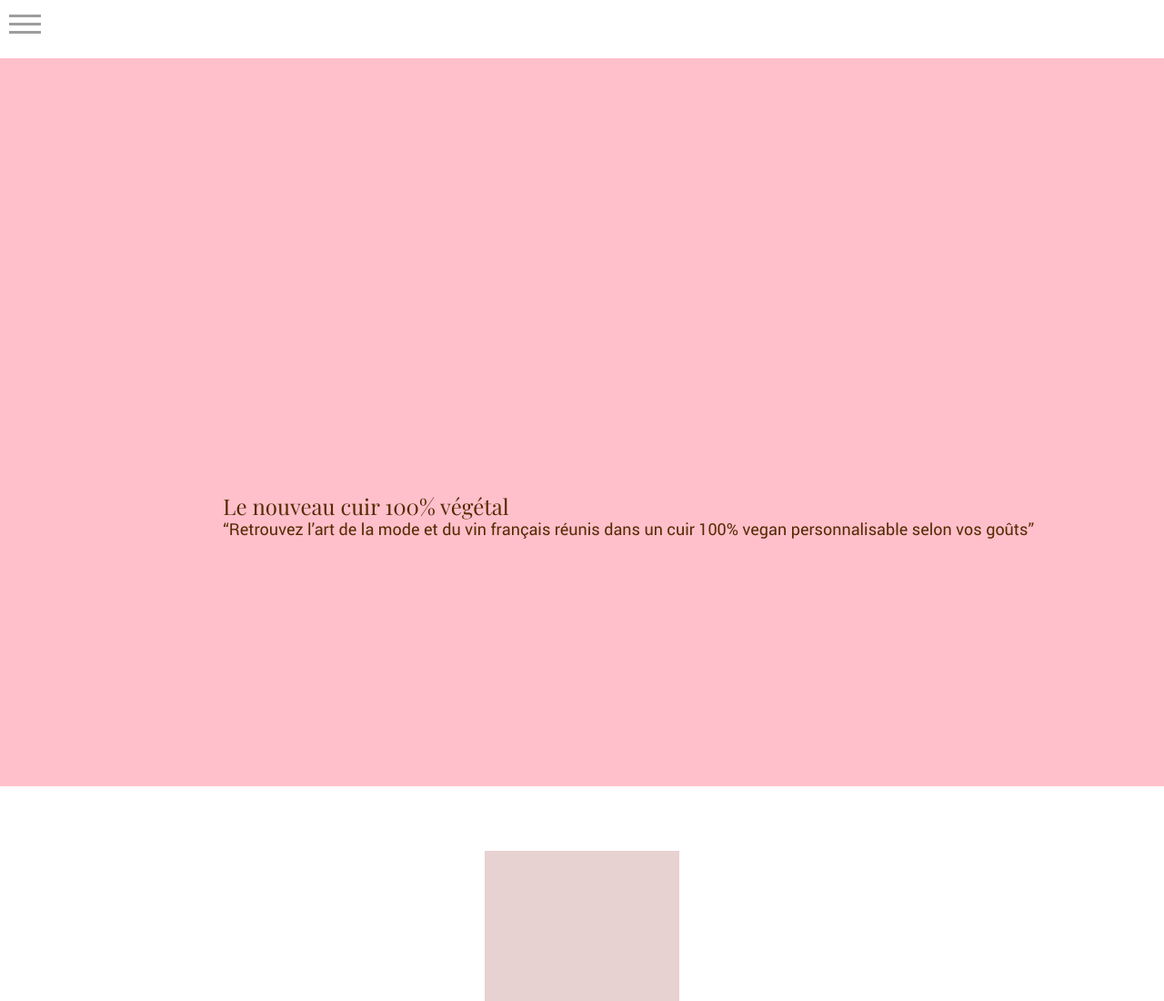
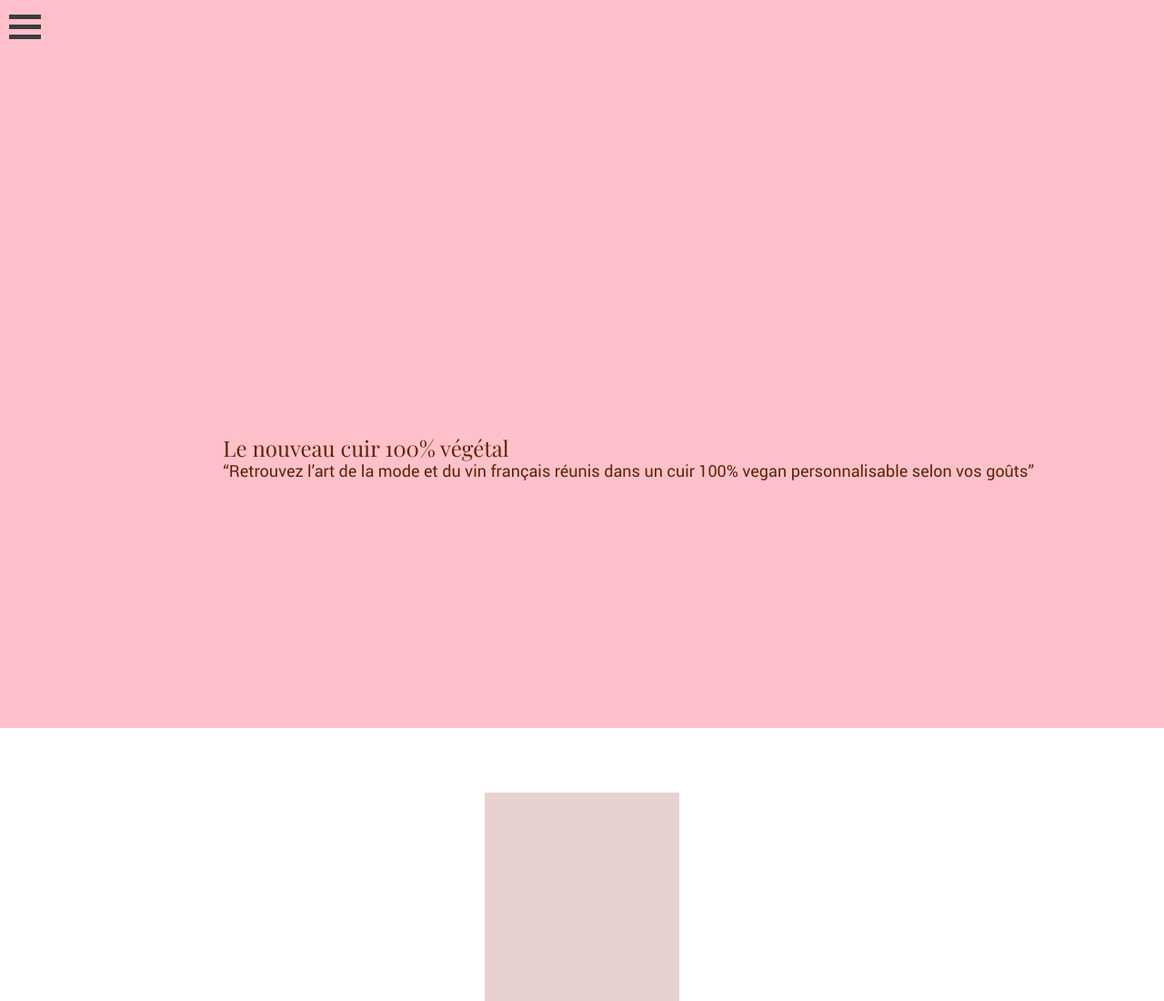
Before and after one commit to SP-Sumampow/ProjetFinDeSemestre-groupe5-WebP2022, a website built with Parcel: page src/index.html in a window 1280 px wide. Shown: the top 1100 px of the page at 91% size. Built offline with nearby package versions, Linux system fonts and the light colour scheme.

Commit message:
fixed header

```diff
--- a/src/scss/layouts/_header.scss
+++ b/src/scss/layouts/_header.scss
@@ -1,9 +1,10 @@
 
 .header {
-    position: sticky;
+    position: fixed;
+    top: 0;
+    left: 0;
     @include flexbox;
     background-color: $white;
-    opacity: 0.5;
     height: 8vh;
 
 
@@ -82,7 +83,7 @@
 
 .bar {
     width: 35px;
-    height: 3px;
+    height: 5px;
     background-color: $text;
     margin: 6px 0;
     transition: 0.4s;
```
